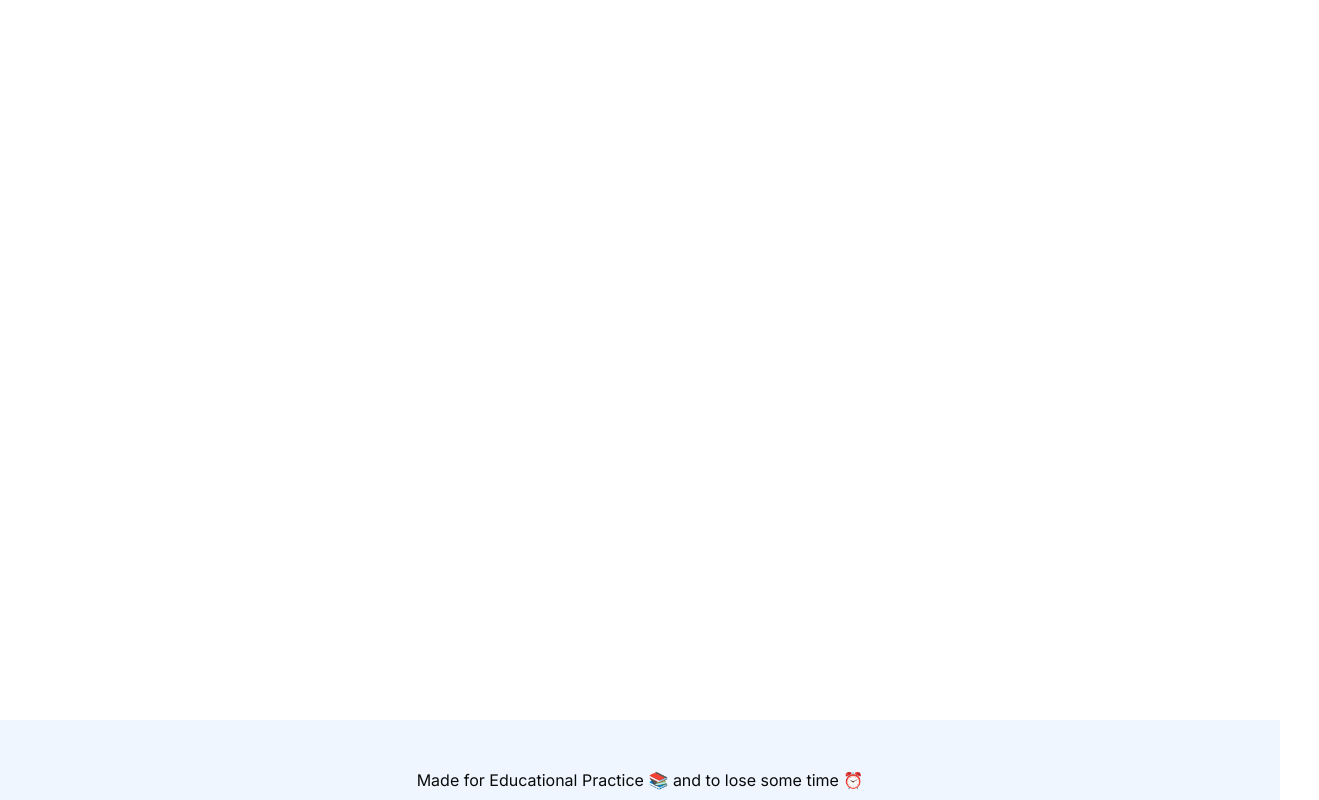
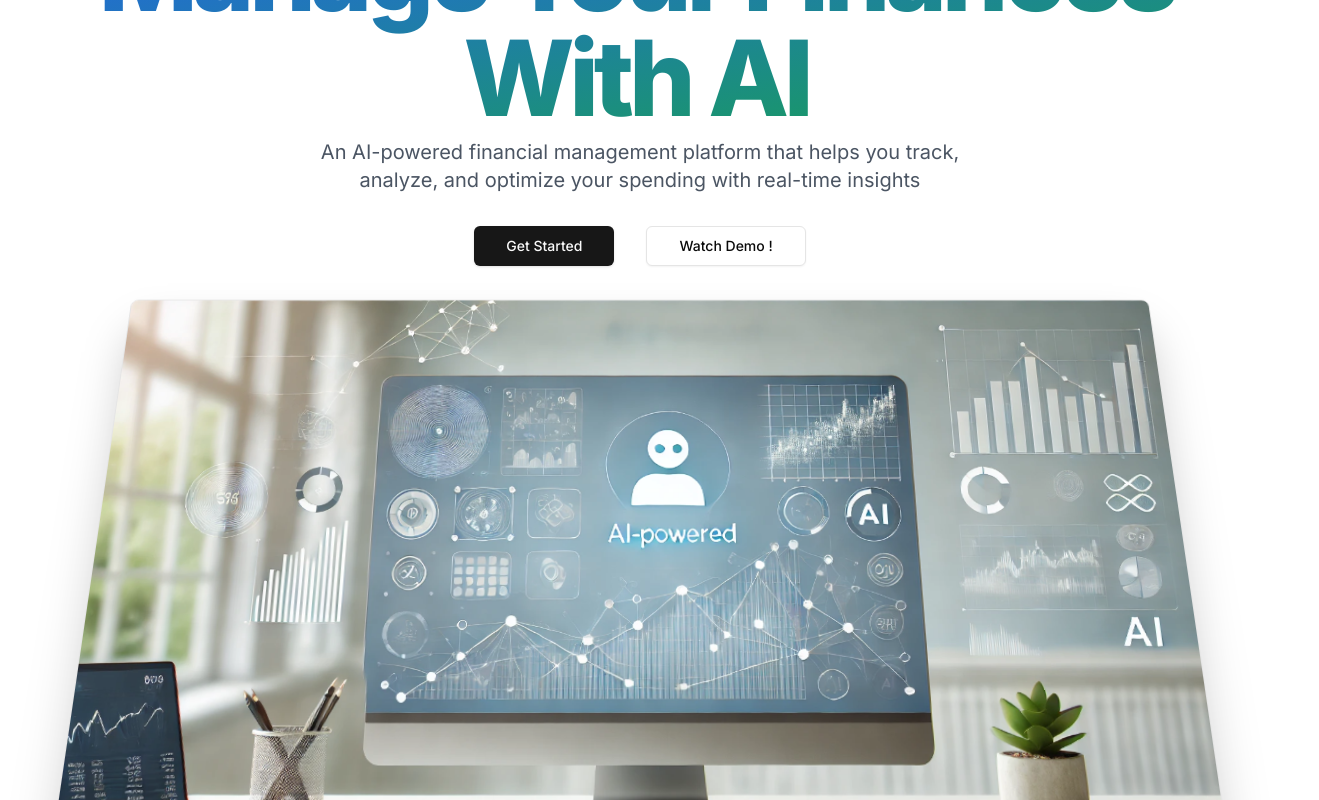
Before and after one commit to seetaramoruganti/ai-finance-app, a Next.js app: page / in a window 1280 px wide. Shown: the part 240-1040 px from the top of the page, 1319 px wide, since content can reach past the window. Built offline with nearby package versions, Linux system fonts and the light colour scheme; no server answers.

Commit message:
add hero section with scroll effect and landing data

```diff
--- a/app/globals.css
+++ b/app/globals.css
@@ -70,3 +70,29 @@
     @apply bg-background text-foreground;
   }
 }
+
+@layer utilities{
+  .gradient{
+    @apply bg-gradient-to-br from-blue-600 to-green-600;
+  }
+
+  .gradient-title{
+    @apply gradient font-extrabold text-transparent bg-clip-text tracking-tighter pr-2 pb-2;
+  }
+}
+
+.hero-image-wrapper{
+  perspective: 1000px;
+}
+
+.hero-image{
+  transform: rotateX(15deg) scale(1);
+  transition: transform 0.5s ease-out;
+  will-change: transform;
+
+}
+
+
+.hero-image.Scrolled{
+  transform: rotateX(0deg) scale(1) translateY(40px);
+}
--- a/components/hero.jsx
+++ b/components/hero.jsx
@@ -1,16 +1,67 @@
-import React from "react";
+"use client";
+
+import React, { useEffect } from "react";
+import { Button } from "./ui/button";
+import Link from "next/link";
+import Image from "next/image";
+import { useRef } from "react";
 
 const HeroSection = () => {
+  const imageRef = useRef();
+
+  useEffect(() => {
+    const imageElement = imageRef.current; // Get the image element
+
+    const handleScroll = () => {
+      const scrollValue = window.scrollY; // Get the scroll value
+      const scrollThreshold = 100;
+
+      if (scrollValue > scrollThreshold) {
+        imageElement.classList.add("Scrolled");
+      } else {
+        imageElement.classList.remove("Scrolled");
+      }
+    };
+
+    window.addEventListener("scroll", handleScroll);
+    return () => {
+      window.removeEventListener("scroll", handleScroll);
+    };
+  }, []);
   return (
     <div className="pb-20 px-4">
-      <div>
-        <h1>
-          Manage Your Finances <br /> With Artificial Intellegence
+      <div className="container mx-auto text-center">
+        <h1 className="text-5xl md:text-8xl lg:text-[105px] pb-6 gradient-title">
+          Manage Your Finances <br /> With AI
         </h1>
-        <p>
+        <p className="text-xl text-gray-600 mb-8 max-w-2xl mx-auto">
           An AI-powered financial management platform that helps you track,
           analyze, and optimize your spending with real-time insights
         </p>
+
+        <div className="flex justify-center space-x-8">
+          <Link href="/dashboard">
+            <Button size="lg" className="px-8">
+              Get Started
+            </Button>
+          </Link>
+          <Link href="https://www.youtube.com/watch?v=egS6fnZAdzk">
+            <Button variant="outline" size="lg" className="px-8">
+              Watch Demo !
+            </Button>
+          </Link>
+        </div>
+        <div className="hero-image-wrapper">
+          <div ref={imageRef} className="hero-image">
+            <Image
+              src={"/backdrop.png"}
+              alt="ai-managing-finances"
+              width={1100}
+              height={650}
+              className="rounded-lg shadow-2xl border mx-auto "
+            />
+          </div>
+        </div>
       </div>
     </div>
   );
```
Also changed, not shown: data/landing.js (added, +111 -0 lines), public/backdrop.png (added).
